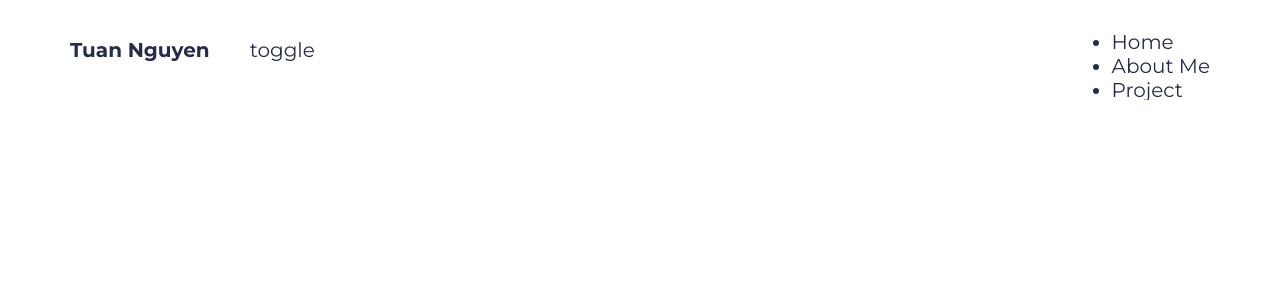
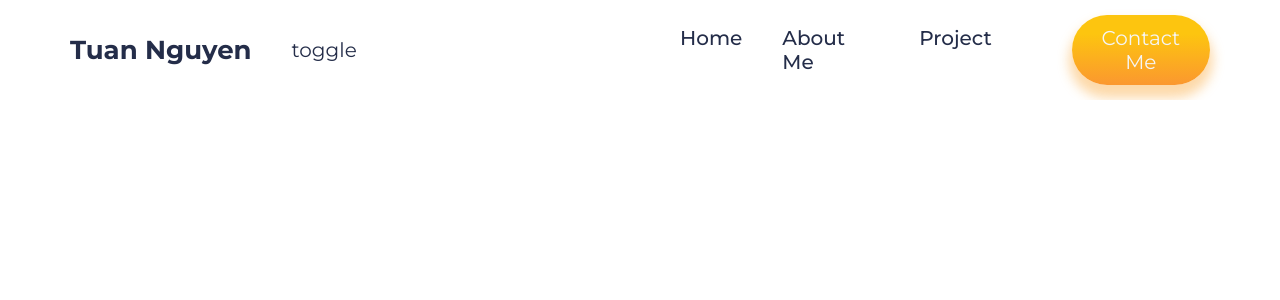
Before and after one commit to TuanNguyen0915/Tuan_portfolio, a React (Vite) app: page / in a window 1280 px wide. Shown: the top 300 px of the page. Built offline with nearby package versions, Linux system fonts and the light colour scheme.

Commit message:
create NavBar component and styling

```diff
--- a/src/App.css
+++ b/src/App.css
@@ -1,4 +1,3 @@
-
 :root {
     --yellow: #f5c32c;
     --orange: #fca61f;
@@ -16,3 +15,20 @@
     overflow: hidden;
     color: var(--black);
 }
+
+.btn {
+    border-radius: 2rem;
+    border: none;
+    color: whitesmoke;
+    font-size: 1rem;
+    padding: 11px 26px;
+    background: linear-gradient(180deg, #fdc50f 26.71%, #fb982f 99.36%);
+    box-shadow: 0px 10px 12px 3px rgba(251, 161, 40, 0.4);
+}
+
+.btn:hover {
+    background: white;
+    cursor: pointer;
+    color: var(--orange);
+    border: 1px solid var(--orange);
+}
--- a/src/components/NavBar/NavBar.css
+++ b/src/components/NavBar/NavBar.css
@@ -12,6 +12,36 @@
 }
 
 .nav-name {
-    font-size: 1.3re,;
+    font-size: 1.3rem;
     font-weight: bold;
 }
+
+
+.right-nav {
+    display: flex;
+    flex: 1;
+    align-items: center;
+    justify-content: center;
+    font-weight: 500;
+}
+
+.nav-list {
+   flex: 10;
+}
+
+.nav-list>ul {
+    display: flex;
+    gap: 2rem;
+    margin-right: 4rem;
+    list-style: none;
+}
+
+.nav-list>ul>li:hover {
+    cursor: pointer;
+    color: var(--orange);
+    text-transform: uppercase;
+}
+
+.navbar-btn {
+    flex: 2;
+}
--- a/src/components/NavBar/NavBar.jsx
+++ b/src/components/NavBar/NavBar.jsx
@@ -15,7 +15,7 @@ const NavBar = () => {
                         <li>Project</li>
                     </ul>
                 </div>
-                <button className='btn'>
+                <button className='btn navbar-btn'>
                     Contact Me
                 </button>
             </div>
```
Also changed, not shown: src/assets/fonts/Gumela Regular.otf (deleted).
